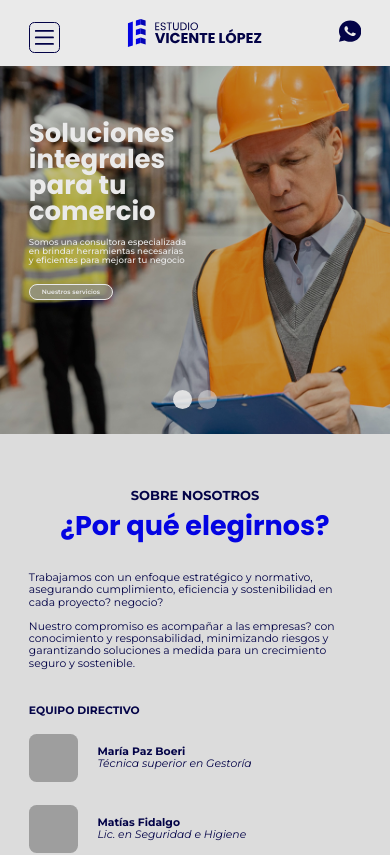
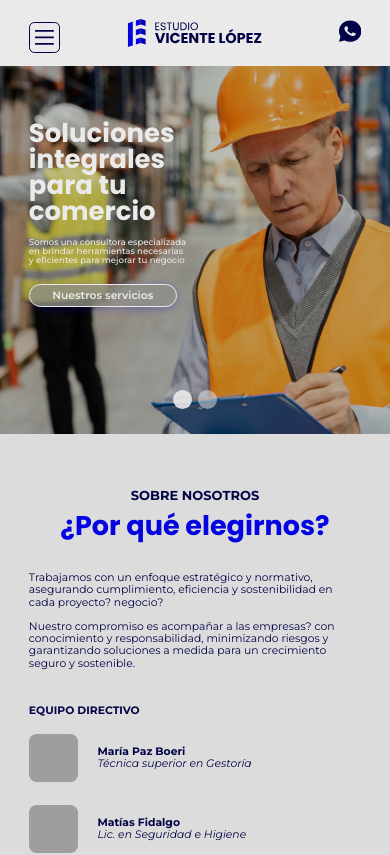
Before and after one commit to Gianva23/Estudio_PIMSI, a React (Create React App) app: page / in a window 390 px wide. Shown: the top 855 px of the page. Built offline with nearby package versions, Linux system fonts and the light colour scheme; grey boxes are pictures that could not be loaded.

Commit message:
boton home

```diff
--- a/src/sections/Home/Home.css
+++ b/src/sections/Home/Home.css
@@ -167,11 +167,11 @@
         line-height: 2.22vw;
     }
     .boton-home {
-        width: 21.57vw;
-        height: 4.16vw;
-        border: 0.18vw solid #EAEAEA;
-        font-size: 1.6vw;
-        line-height: 2.22vw;
+        width: 37.89vw;
+        height: 5.92vw;
+        border: 0.32vw solid #EAEAEA;
+        font-size: 2.77vw;
+        line-height: 1.85vw;
         box-shadow: 0 0.37vw 2.31vw rgba(4,4,226,0.25);
         margin-top: 1.57vw;
     }
```
Also changed, not shown: 6 other files (tests, documents, lock files or other folders).
